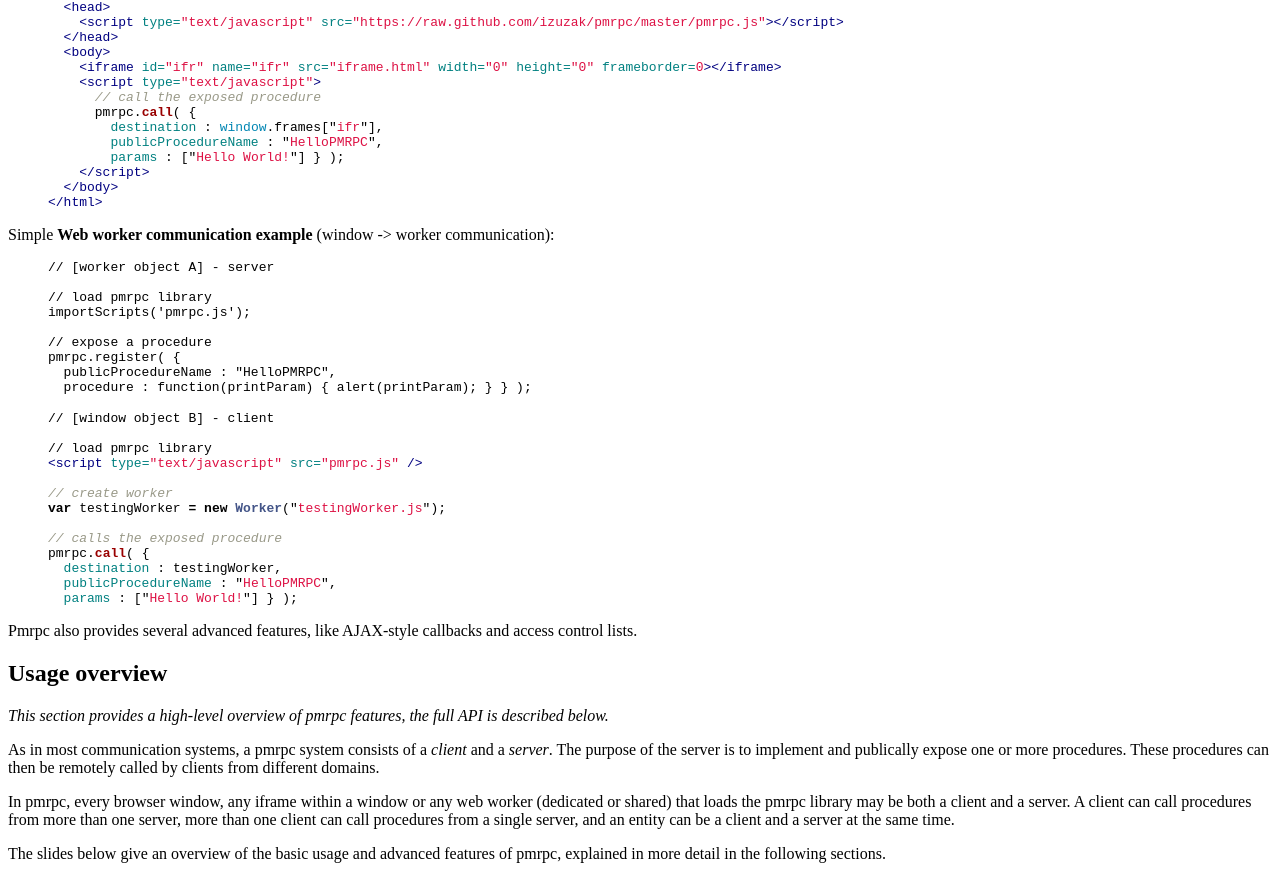
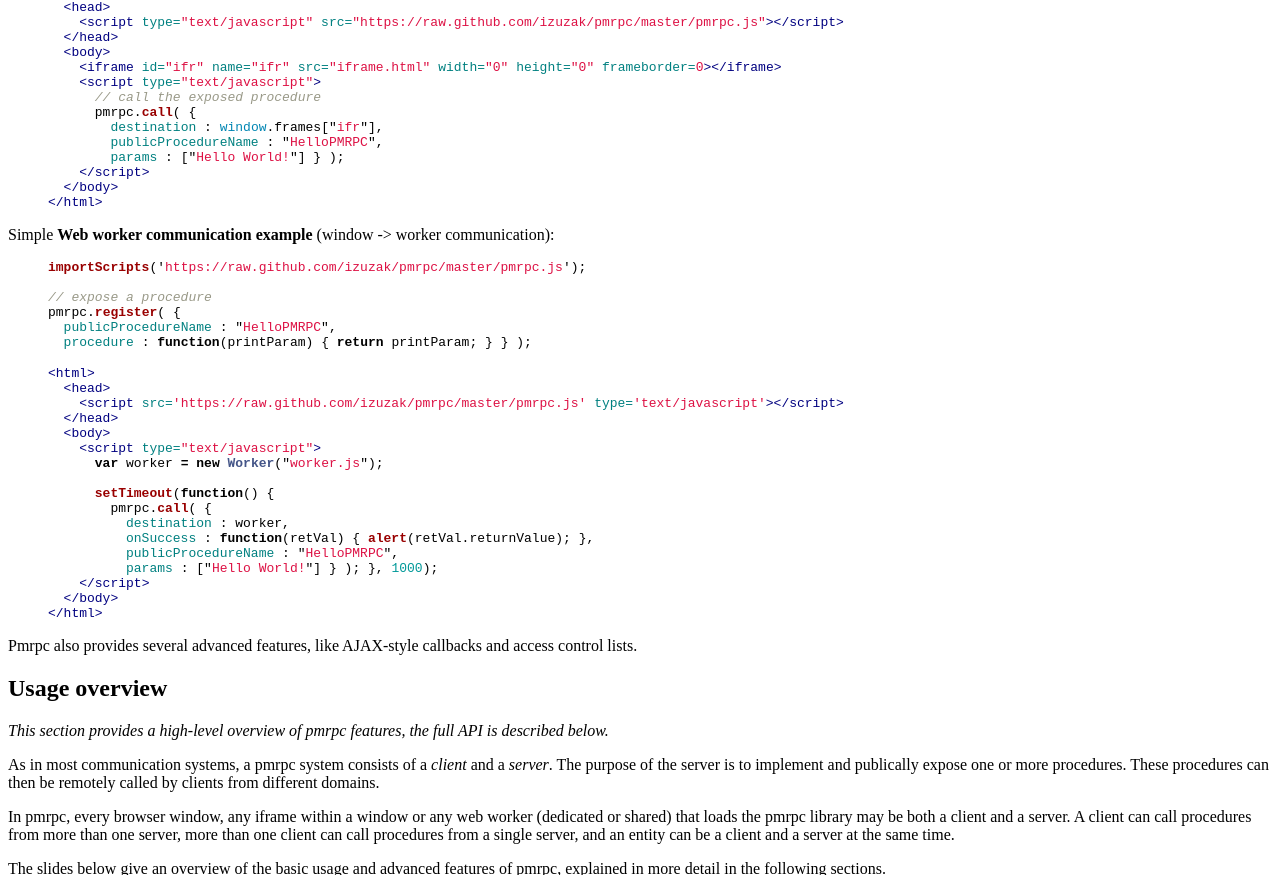
Before and after one commit to izuzak/pmrpc, a Jekyll site: the page built from apidocs.markdown, in a window 1280 px wide and 900 px high, scrolled down 578 px, cut to the strip 0-875 px from the top of the window. Built offline with Jekyll 4.4.1, drawn with Linux system fonts in a browser that asks for light colours.

Commit message:
revised worker example in apidocs

```diff
--- a/apidocs.markdown
+++ b/apidocs.markdown
@@ -55,33 +55,34 @@ Second, the procedure is called from the parent window by specifying the iframe
 Simple **Web worker communication example** (window -> worker communication):
 
 
-{% highlight html %}
-// [worker object A] - server
-
-// load pmrpc library
-importScripts('pmrpc.js');
+{% highlight javascript %}
+importScripts('https://raw.github.com/izuzak/pmrpc/master/pmrpc.js');
 
 // expose a procedure
 pmrpc.register( {
   publicProcedureName : "HelloPMRPC",
-  procedure : function(printParam) { alert(printParam); } } );
+  procedure : function(printParam) { return printParam; } } );
 {% endhighlight %}
 
 
 {% highlight html %}
-// [window object B] - client
+<html>
+  <head>
+    <script src='https://raw.github.com/izuzak/pmrpc/master/pmrpc.js' type='text/javascript'></script>
+  </head>
+  <body>
+    <script type="text/javascript">
+      var worker = new Worker("worker.js");
 
-// load pmrpc library
-<script type="text/javascript" src="pmrpc.js" />
-
-// create worker
-var testingWorker = new Worker("testingWorker.js");
-
-// calls the exposed procedure
-pmrpc.call( {
-  destination : testingWorker,
-  publicProcedureName : "HelloPMRPC",
-  params : ["Hello World!"] } );
+      setTimeout(function() {
+        pmrpc.call( {
+          destination : worker,
+          onSuccess : function(retVal) { alert(retVal.returnValue); },
+          publicProcedureName : "HelloPMRPC",
+          params : ["Hello World!"] } ); }, 1000);
+    </script>
+  </body>
+</html>
 {% endhighlight %}
 
 
```
